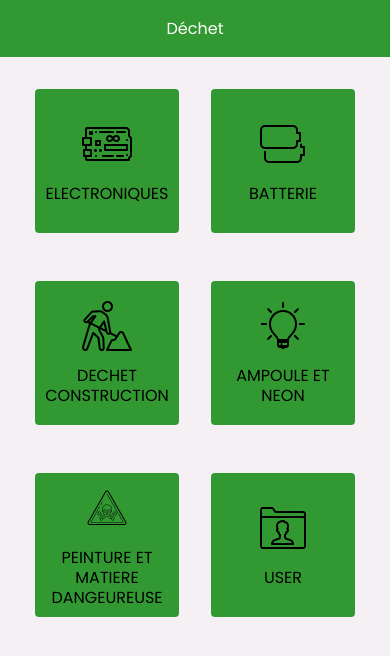
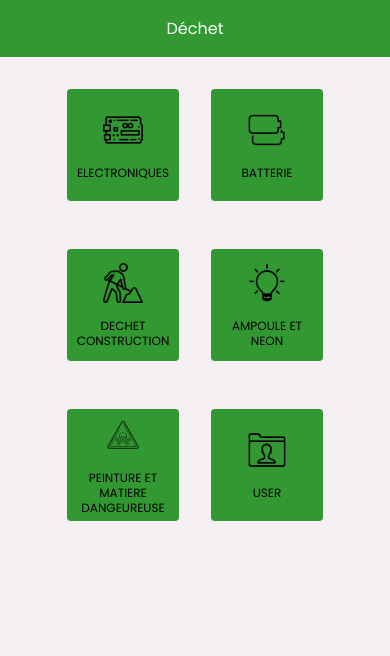
Before and after one commit to nico14916/waste-alpha, a Vue app in the folder app/: page / in a window 390 px wide. Shown: the top 656 px of the page. Built offline with nearby package versions, Linux system fonts and the light colour scheme.

Commit message:
Home responsive small screen

```diff
--- a/app/src/components/Thing.vue
+++ b/app/src/components/Thing.vue
@@ -5,7 +5,7 @@
       $router.push({ name: `${type.path}`, params: { waste: type.name } })
     "
   >
-    <img :src="getImg(type.image)" height="50" width="50" />
+    <img :src="getImg(type.image)" height="40" width="40" />
     <p>{{ type.name }}</p>
   </button>
 </template>
@@ -35,12 +35,12 @@ export default {
   text-decoration: none;
   color: white;
   display: block;
-  height: 9rem;
-  width: 9rem;
+  height: 7rem;
+  width: 7rem;
 }
 p {
   text-align: center;
-  font-size: 1rem;
+  font-size: 0.75rem;
   line-height: 125%;
   color: black;
 }
```
